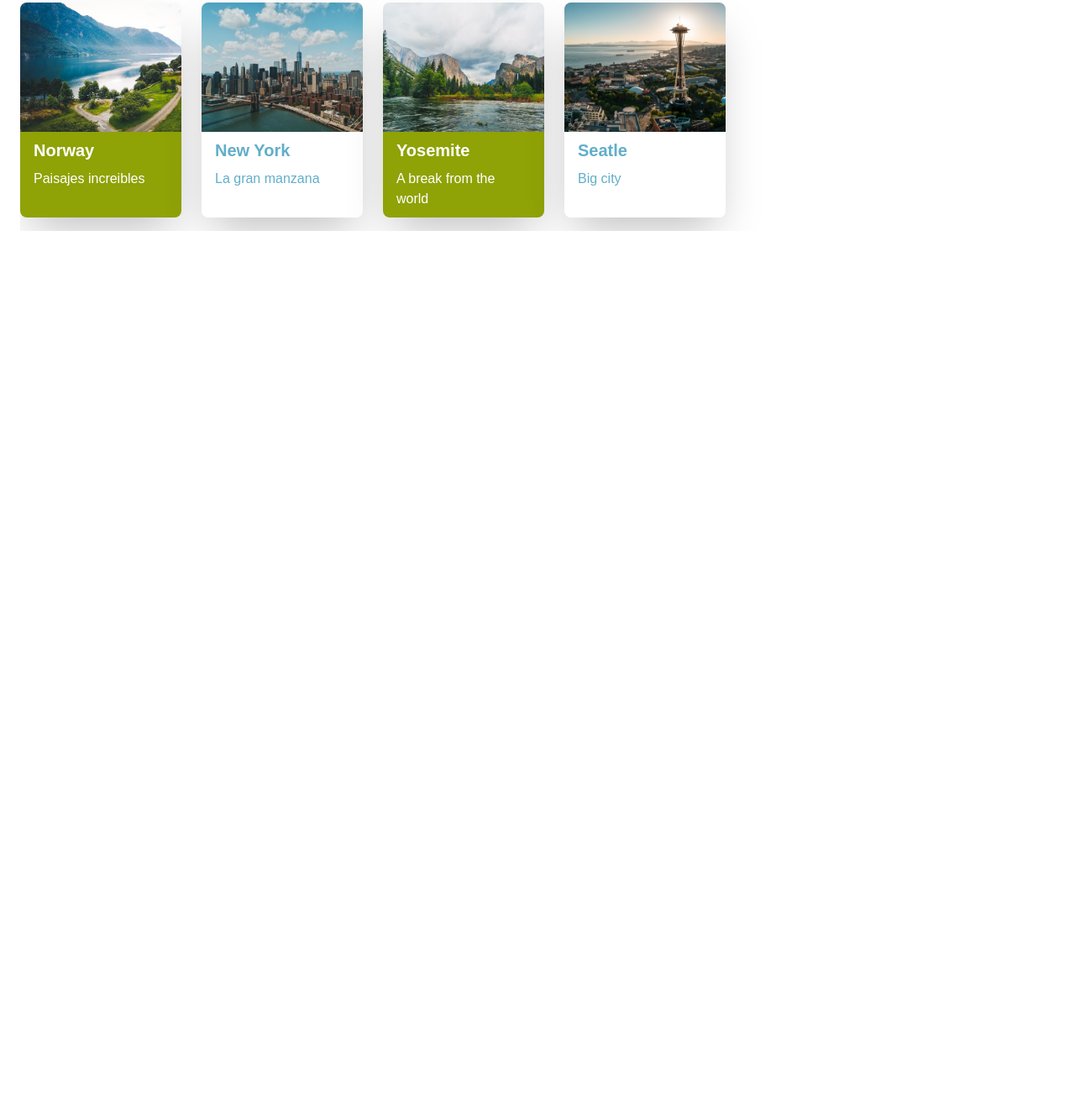
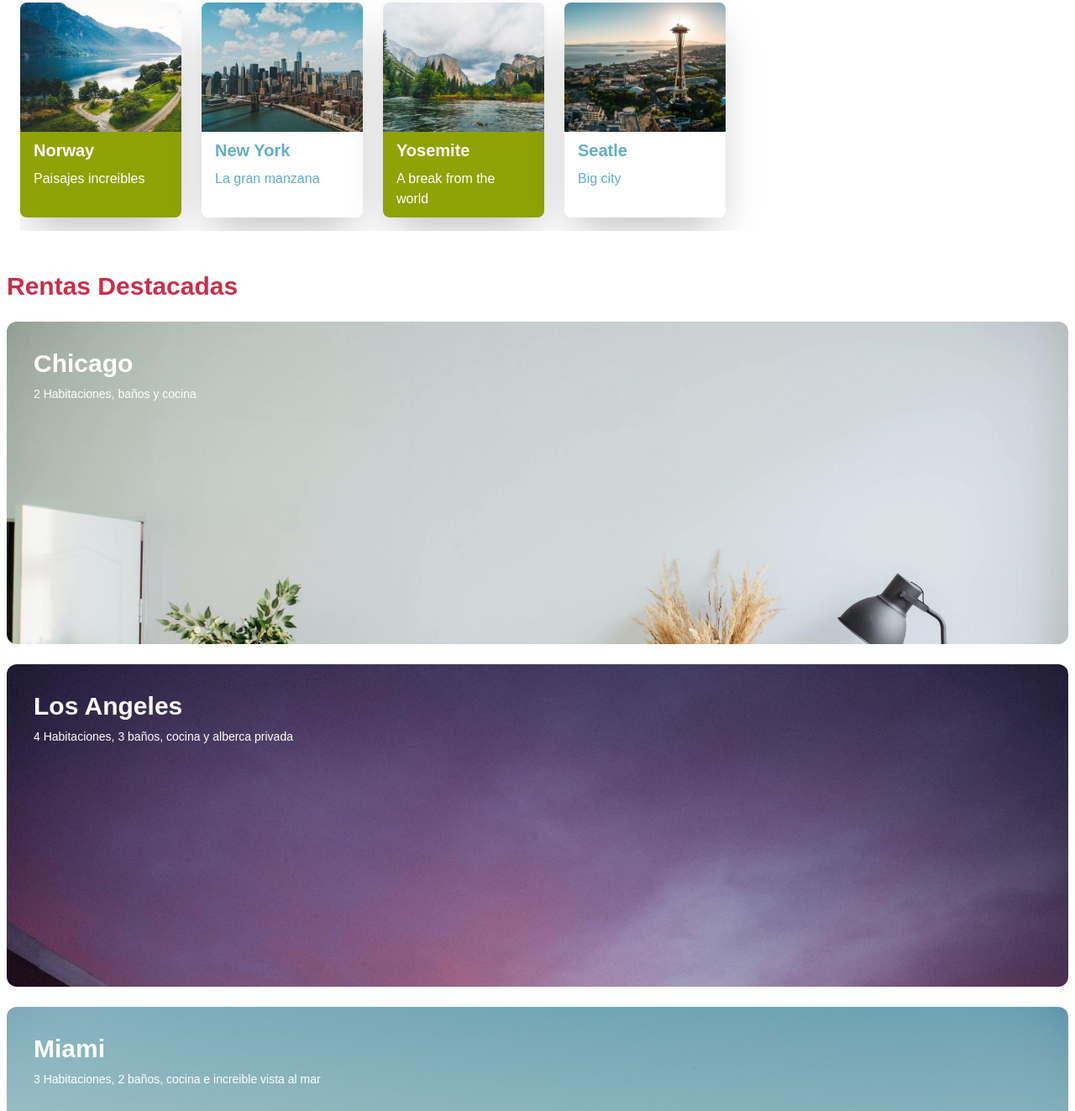
Before and after one commit to jrodriguez-wm/tailwindcss, a website: page public/index.html in a window 1280 px wide. Shown: the part 697-2020 px from the top of the page at 84% size. Before the commit the page ends 996 px from the top, so only its background shows below. Drawn offline with Linux system fonts and the light colour scheme.

Commit message:
Creacion seccion rentas destacadas

```diff
--- a/public/index.html
+++ b/public/index.html
@@ -61,7 +61,30 @@
                 </div>
             </div>
         </div>
-        <div id="rentas_destacadas"></div>
+        <div class="px-2 h-full w-full" id="rentas_destacadas">
+            <p class="text-3xl text-principal font-semibold pb-6 mt-6">Rentas Destacadas</p>
+            <div class="w-full h-auto flex flex-col space-y-6 items-center justify-center">
+                <div class="w-full h-96 bg-chicago bg-cover rounded-xl">
+                    <p class="CardTitle">Chicago</p>
+                    <p class="text-sm pl-8 text-white mr-24">2 Habitaciones, baños y cocina</p>
+                </div>
+
+                <div class="w-full h-96 bg-LA bg-cover rounded-xl">
+                    <p class="CardTitle">Los Angeles</p>
+                    <p class="text-sm pl-8 text-white mr-24">4 Habitaciones, 3 baños, cocina y alberca privada</p>
+                </div>
+
+                <div class="w-full h-96 bg-miami bg-cover rounded-xl">
+                    <p class="CardTitle">Miami</p>
+                    <p class="text-sm pl-8 text-white mr-24">3 Habitaciones, 2 baños, cocina e increible vista al mar</p>
+                </div>
+
+                <div class="w-full h-96 bg-bali bg-cover rounded-xl">
+                    <p class="CardTitle">Bali</p>
+                    <p class="text-sm pl-8 text-white mr-24">2 Habitaciones, 2 baños, cocina y alberca privada</p>
+                </div>
+            </div>
+        </div>
     </section>
     <footer></footer>
 </body>
--- a/src/css/index.css
+++ b/src/css/index.css
@@ -5,3 +5,7 @@
 .Card{
     @apply w-48 h-64 shadow-2xl rounded-lg flex-none transform transition-all hover:-translate-y-4 hover:shadow-xl
 }
+
+.CardTitle{
+    @apply text-3xl px-8 pt-8 pb-2 font-semibold text-white
+}
```
Also changed, not shown: public/css/index.css.
